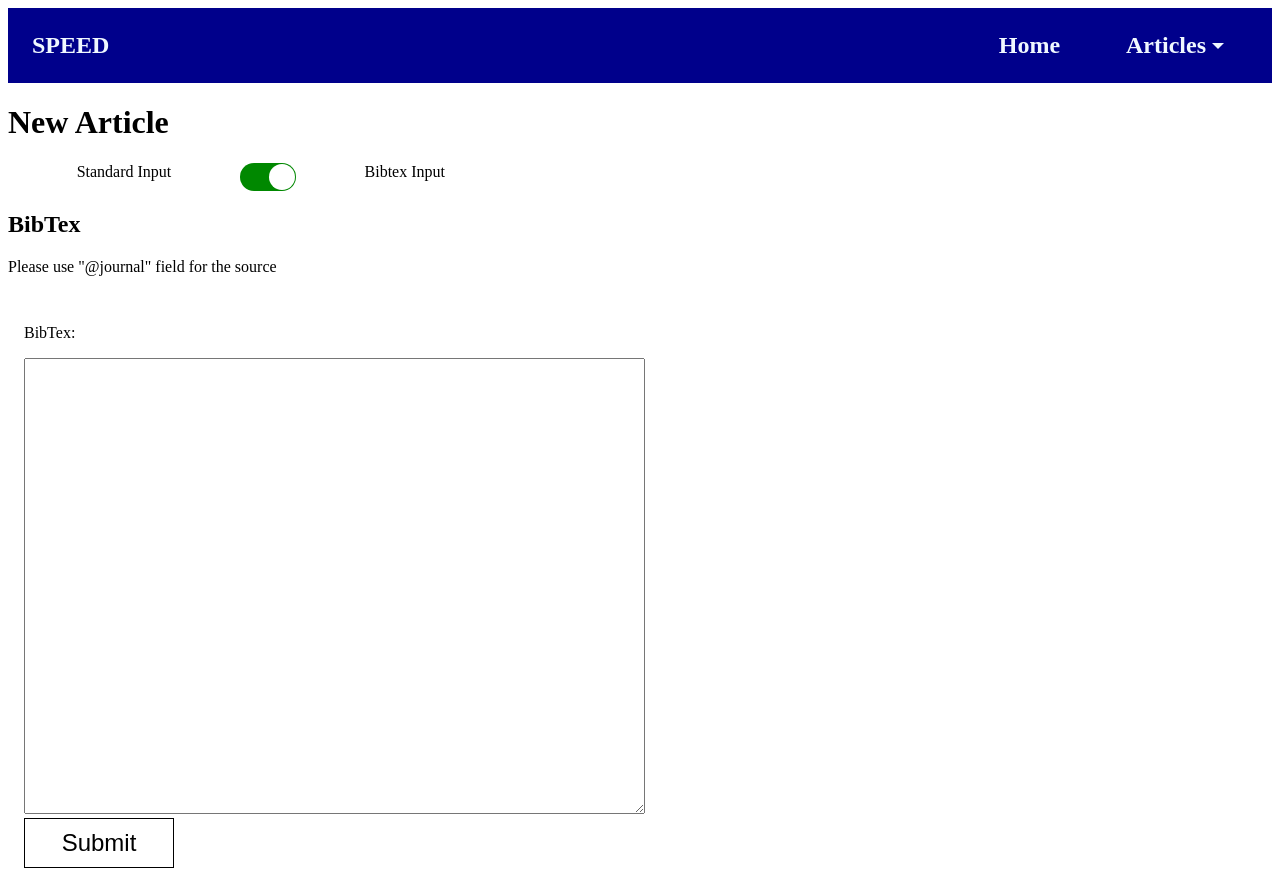
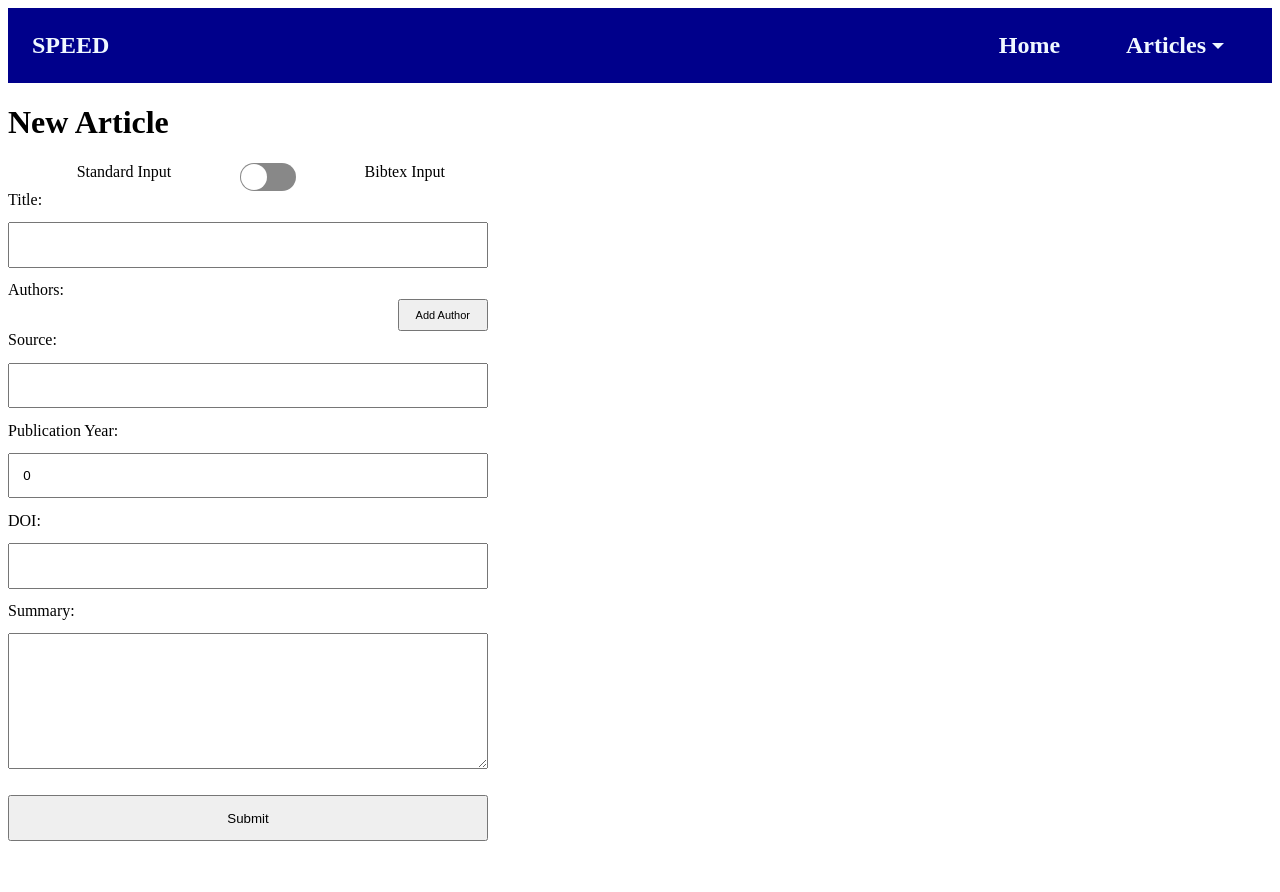
Before and after one commit to ParthTri/SPEED, a Next.js app in the folder frontend/: page /articles/new in a window 1280 px wide. After the commit the page ends 862 px from the top, so only its background shows below. Built offline with nearby package versions, Linux system fonts and the light colour scheme.

Commit message:
Setting default input method to standard

```diff
--- a/frontend/src/pages/articles/new.tsx
+++ b/frontend/src/pages/articles/new.tsx
@@ -24,8 +24,8 @@ const NewDiscussion = () => {
 	const router = useRouter();
 	const [body, setBody] = useState<ArticleInterface[]>([]);
 
-	const [formType, setFormType] = useState<FormType>(FormType.BIBTEX);
-	const [checked, setChecked] = useState<boolean>(true);
+	const [formType, setFormType] = useState<FormType>(FormType.STANDARD);
+	const [checked, setChecked] = useState<boolean>(false);
 
 	const submitNewArticle = async () => {
 		try {
```
